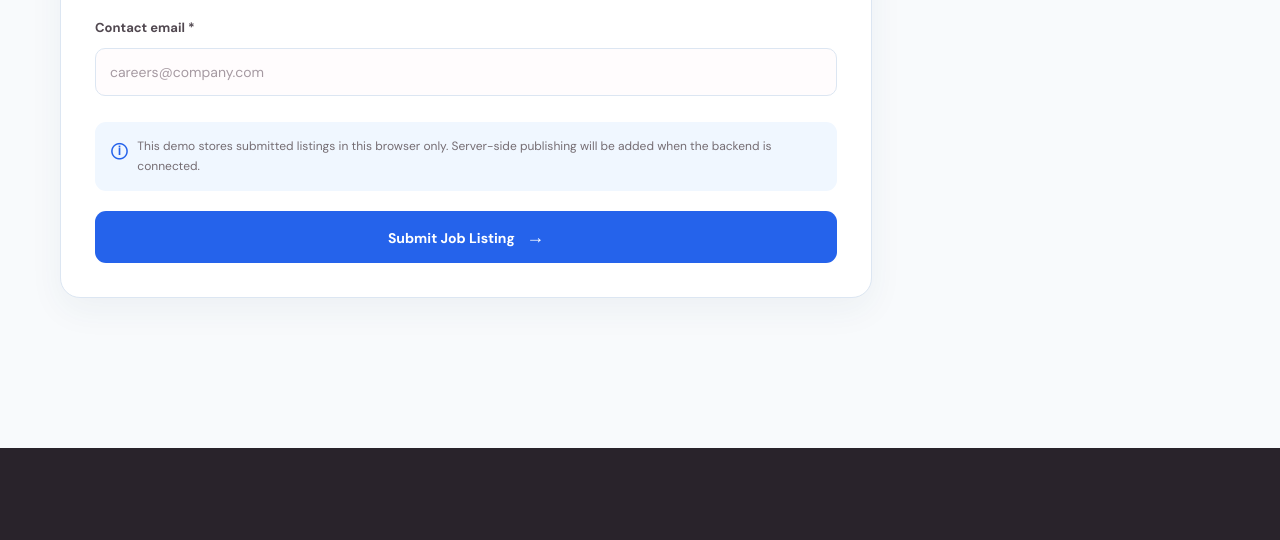
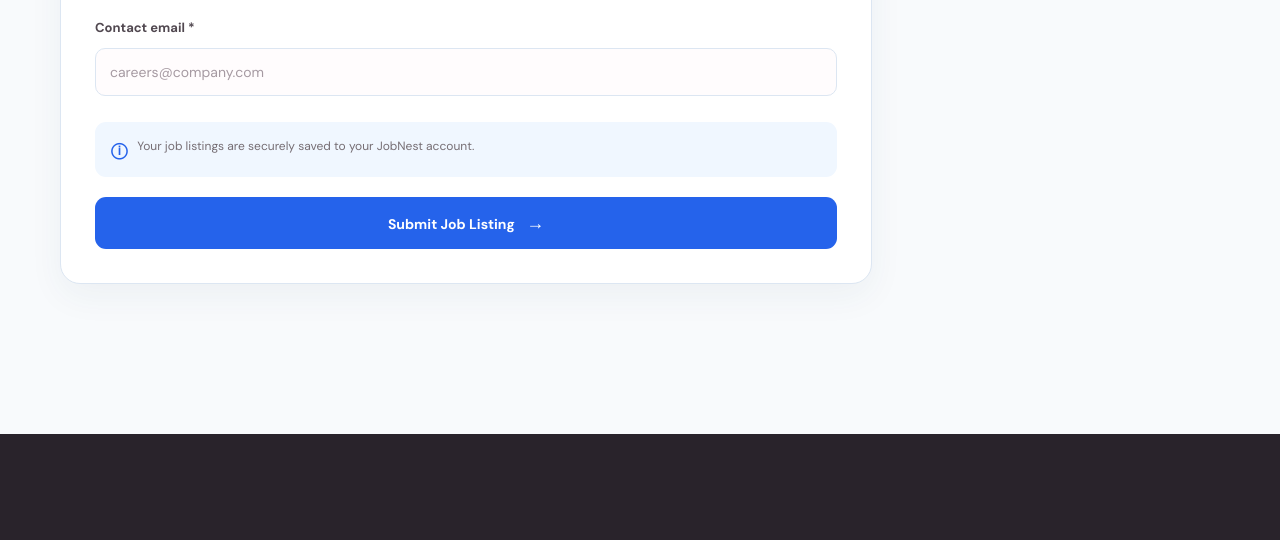
Before and after one commit to hiramansha/JobNest, a plain HTML site: page post-job.html in a window 1280 px wide. Shown: the part 1583-2123 px from the top of the page. Drawn offline with nearby package versions, Linux system fonts and the light colour scheme; no server answers.

Commit message:
Update job posting message

```diff
--- a/post-job.html
+++ b/post-job.html
@@ -142,7 +142,7 @@
 
             <div class="post-job-form-note">
               <span>ⓘ</span>
-              This demo stores submitted listings in this browser only. Server-side publishing will be added when the backend is connected.
+              Your job listings are securely saved to your JobNest account.
             </div>
 
             <button type="submit" class="post-job-submit">Submit Job Listing <span>→</span></button>
```
